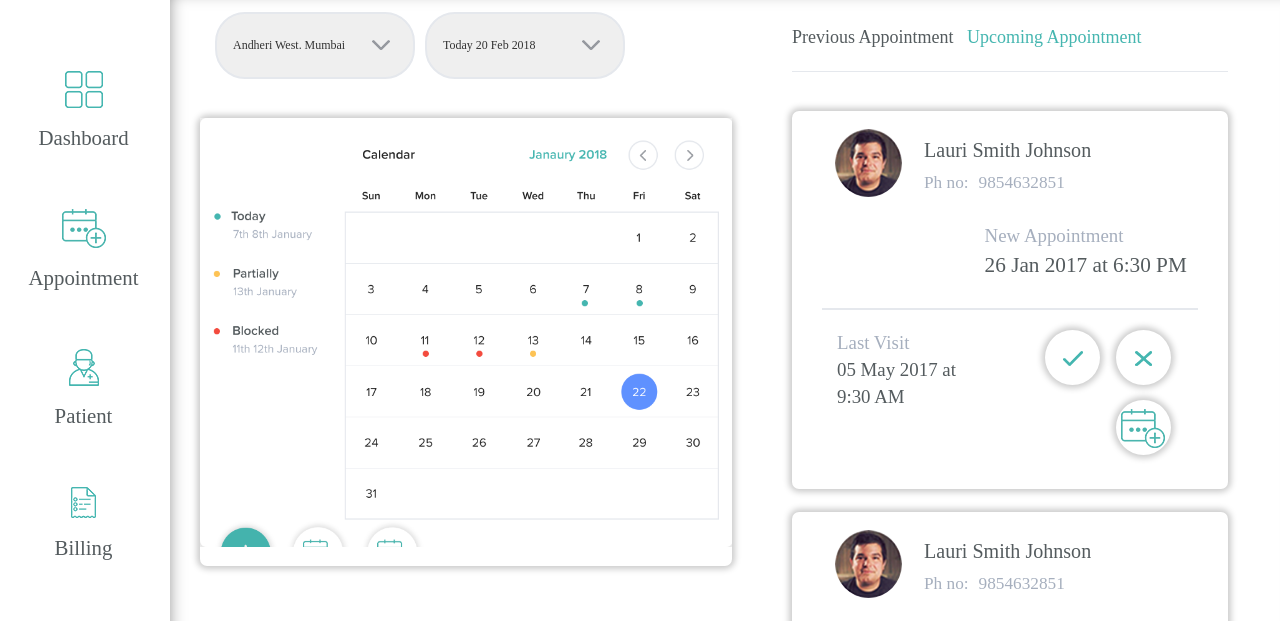
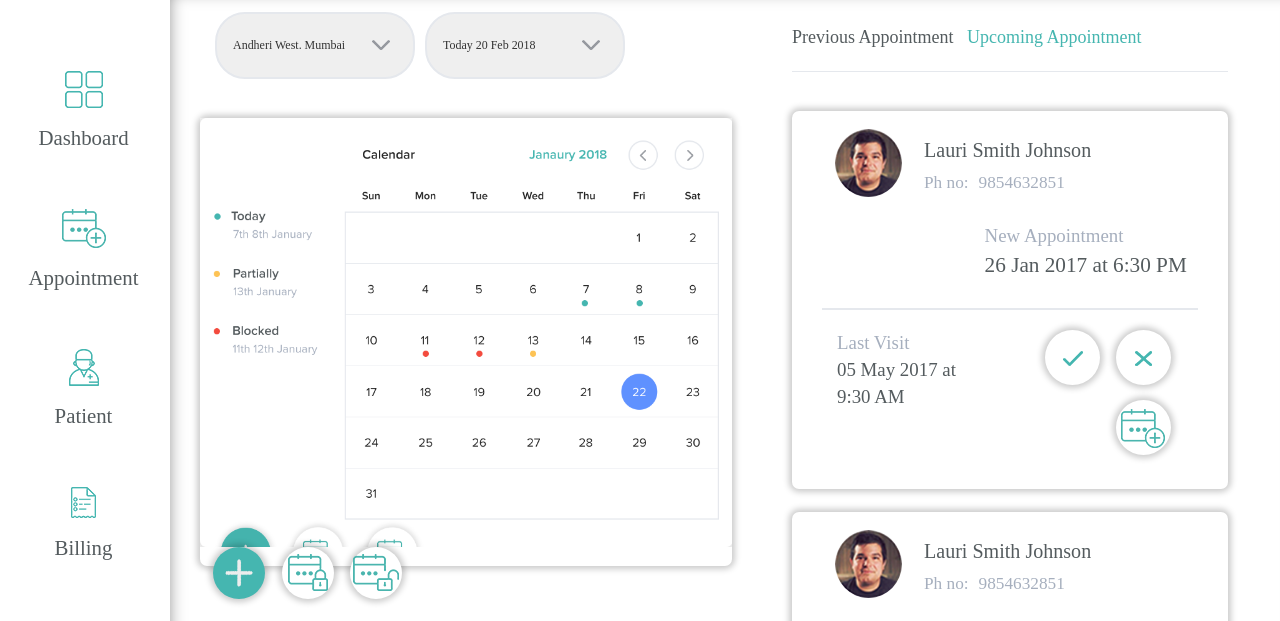
Before and after one commit to waqasajaz/2441001, a plain HTML site: page index-2.html in a window 1280 px wide. Shown: the part 118-739 px from the top of the page. Drawn offline with nearby package versions, Linux system fonts and the light colour scheme.

Commit message:
tree buttons ready

```diff
--- a/index-2.html
+++ b/index-2.html
@@ -110,6 +110,11 @@
                                     <div class="profile-line-model-one">
                                         <img src="images/content-images/calendar-imagepng.png" class="img-responsive">
                                     </div>
+                                    <ul class="cicle-icons">
+                                        <li class="blue"><img src="images/reject.png" ></li>
+                                        <li><img src="images/blockDates.png" ></li>
+                                        <li><img src="images/UnblockDates.png" ></li>
+                                    </ul>
                                 </div>
                             </div>
                         </div>
--- a/scss/style.scss
+++ b/scss/style.scss
@@ -743,11 +743,40 @@ ul.prices {
 .calendar-page {
   &.col-lg-7 {
     width: 53.33333%;
+
   }
   &.col-lg-5 {
     width: 44.66667%;
   }
 
+
+  .callendar-area {
+    padding-bottom: 50px;
+    ul.cicle-icons {
+      margin: -72px 0 0 2px;
+      z-index: 9999;
+      position: relative;
+      @media screen and (max-width: 1920px) {
+        margin: -42px 0 0 0px;
+      }
+    }
+    ul.cicle-icons li {
+      width: 82px;
+      height: 82px;
+      line-height: 80px;
+      margin-left: 30px;
+      background-color: #fff;
+      &.blue {
+        background-color: #45b6b0;
+      }
+      @media screen and (max-width: 1920px) {
+        width: 52px;
+        height: 52px;
+        line-height: 50px;
+        margin-left: 13px;
+      }
+    }
+  }
 
   .profile-image {
     width: 67px;
@@ -1007,39 +1036,3 @@ ul.prices {
   }
 
 }
-
-/*
-.modal {
-  text-align: center;
-  padding: 0!important;
-}
-
-.modal:before {
-  content: '';
-  display: inline-block;
-  height: 100%;
-  vertical-align: middle;
-  margin-right: -4px;
-}
-
-.modal-dialog {
-  display: inline-block;
-  text-align: left;
-  vertical-align: middle;
-}*/
-
-
-._3520_22 {
-  font-size: 186.716px;
-  font-family: "Proxima Nova";
-  color: rgb(84, 91, 94);
-  line-height: 1.2;
-  text-align: center;
-  -moz-transform: matrix( 0.14391539234973,0,0,0.14505058769236,0,0);
-  -webkit-transform: matrix( 0.14391539234973,0,0,0.14505058769236,0,0);
-  -ms-transform: matrix( 0.14391539234973,0,0,0.14505058769236,0,0);
-  position: absolute;
-  left: 779.641px;
-  top: 232.47px;
-  z-index: 173;
-}
```
Also changed, not shown: css/style.css, images/reject.png (added), 1 other file.
